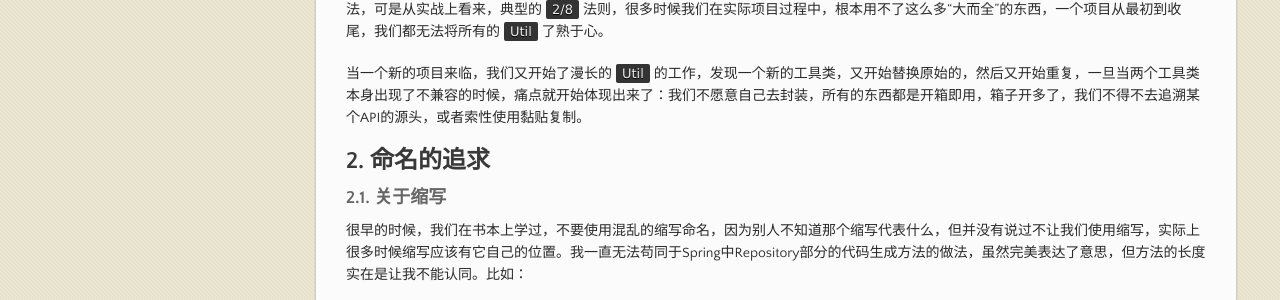
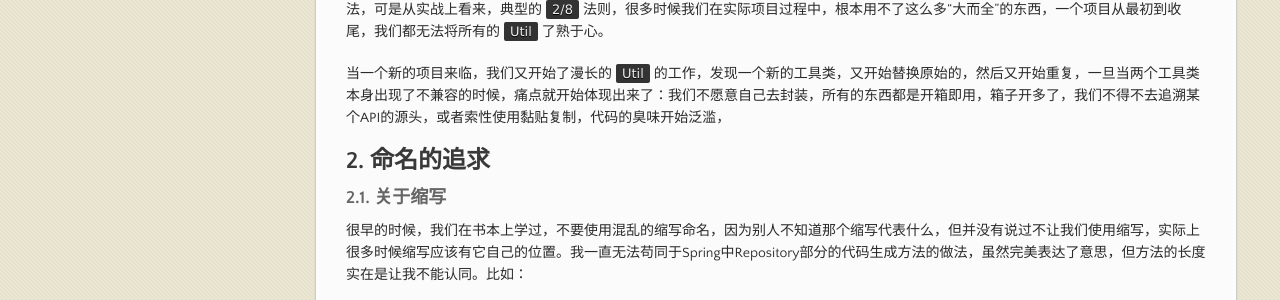
Before and after one commit to zwkjhx/ox-doc, a Jekyll site: the page built from utility-x/1-she-ji-li-nian/uxd-001-ling-ren-fan-suo-de-util.md, in a window 1280 px wide and 900 px high. Shown: the part 449-749 px from the top of the window. Built offline with Jekyll 4.4.1, drawn with Linux system fonts in a browser that asks for light colours; our own code applies the rules of GitHub Pages for plain Markdown files.

Commit message:
Updates utility-x/1-she-ji-li-nian/uxd-001-ling-ren-fan-suo-de-util.md
Auto commit by GitBook Editor

```diff
--- a/utility-x/1-she-ji-li-nian/uxd-001-ling-ren-fan-suo-de-util.md
+++ b/utility-x/1-she-ji-li-nian/uxd-001-ling-ren-fan-suo-de-util.md
@@ -10,7 +10,7 @@
 
 于是我们开始分类，也于是，我们有了类似：ArrayUtil，StringUtil等各种不同的工具类，形成了工具库，我从来都没有说过我反感这样的做法，可是从实战上看来，典型的`2/8`法则，很多时候我们在实际项目过程中，根本用不了这么多“大而全”的东西，一个项目从最初到收尾，我们都无法将所有的`Util`了熟于心。
 
-当一个新的项目来临，我们又开始了漫长的`Util`的工作，发现一个新的工具类，又开始替换原始的，然后又开始重复，一旦当两个工具类本身出现了不兼容的时候，痛点就开始体现出来了：我们不愿意自己去封装，所有的东西都是开箱即用，箱子开多了，我们不得不去追溯某个API的源头，或者索性使用黏贴复制。
+当一个新的项目来临，我们又开始了漫长的`Util`的工作，发现一个新的工具类，又开始替换原始的，然后又开始重复，一旦当两个工具类本身出现了不兼容的时候，痛点就开始体现出来了：我们不愿意自己去封装，所有的东西都是开箱即用，箱子开多了，我们不得不去追溯某个API的源头，或者索性使用黏贴复制，代码的臭味开始泛滥，
 
 ## 2. 命名的追求
 
```
